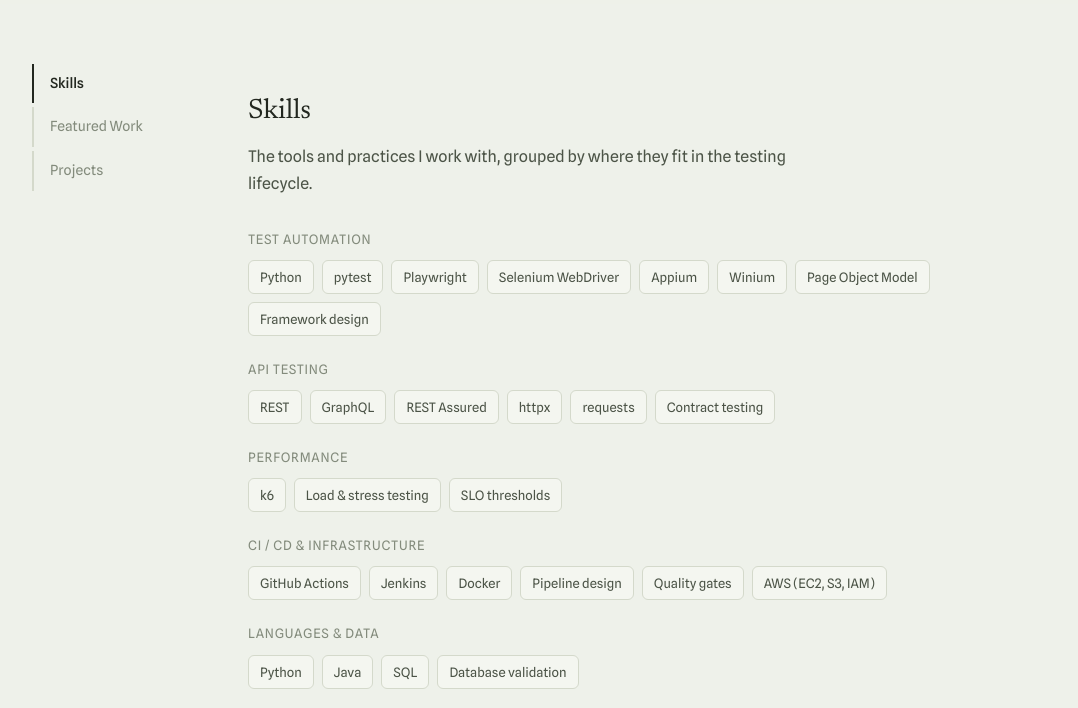
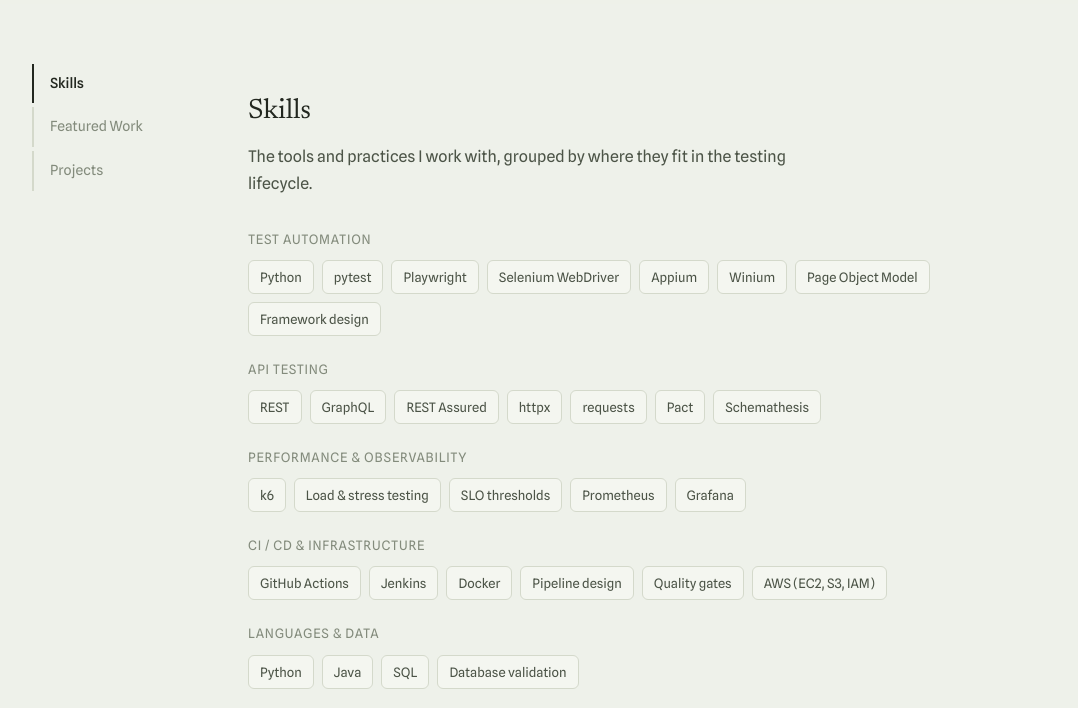
Before and after one commit to Ak79p/Ak79p.github.io, a plain HTML site: page experience.html in a window 1280 px wide. Shown: the part 64-772 px from the top of the page, without its empty margins (98-1176 px from the left). Drawn offline with Linux system fonts and the light colour scheme.

Commit message:
updated projects

```diff
--- a/experience.html
+++ b/experience.html
@@ -243,13 +243,14 @@
         <div class="skill-cat">API Testing</div>
         <div class="skill-row">
           <span class="chip">REST</span><span class="chip">GraphQL</span><span class="chip">REST Assured</span>
-          <span class="chip">httpx</span><span class="chip">requests</span><span class="chip">Contract testing</span>
+          <span class="chip">httpx</span><span class="chip">requests</span><span class="chip">Pact</span><span class="chip">Schemathesis</span>
         </div>
       </div>
       <div class="skill-group reveal">
-        <div class="skill-cat">Performance</div>
+        <div class="skill-cat">Performance &amp; Observability</div>
         <div class="skill-row">
           <span class="chip">k6</span><span class="chip">Load &amp; stress testing</span><span class="chip">SLO thresholds</span>
+          <span class="chip">Prometheus</span><span class="chip">Grafana</span>
         </div>
       </div>
       <div class="skill-group reveal">
@@ -313,7 +314,7 @@
           <span class="chip">Python</span><span class="chip">TensorFlow</span>
           <span class="chip">Transformer architectures</span><span class="chip">MediaPipe Holistic</span><span class="chip">Streamlit</span>
         </div>
-        <p class="note">Repository kept private pending publication of the research paper.</p>
+        <div class="links-row"><a href="https://github.com/Ak79p/asl_trm" target="_blank" rel="noopener">View on GitHub →</a></div>
       </div>
     </section>
 
```
